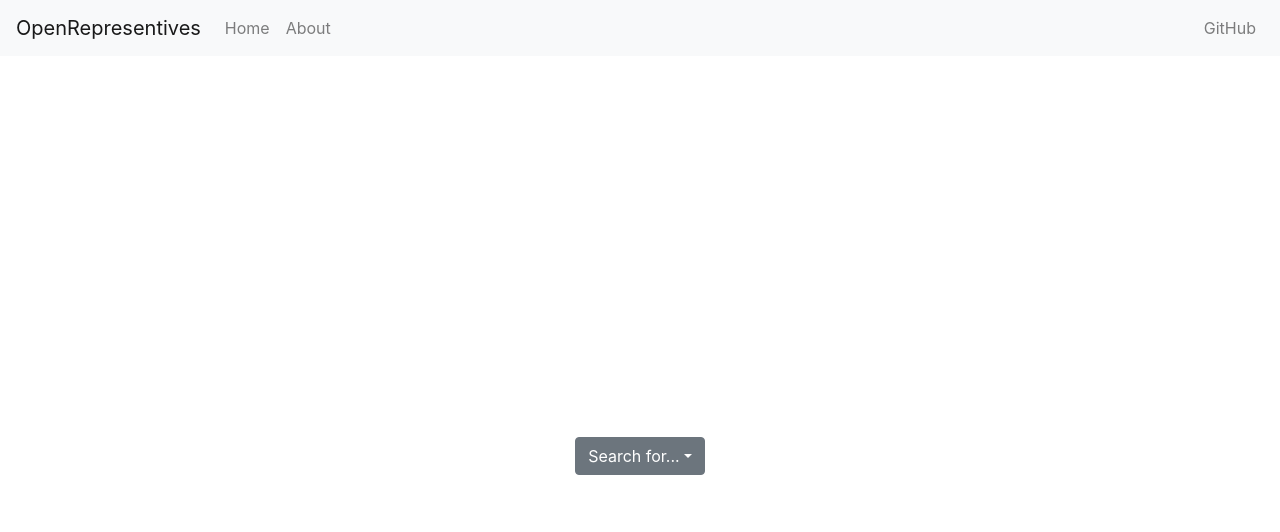
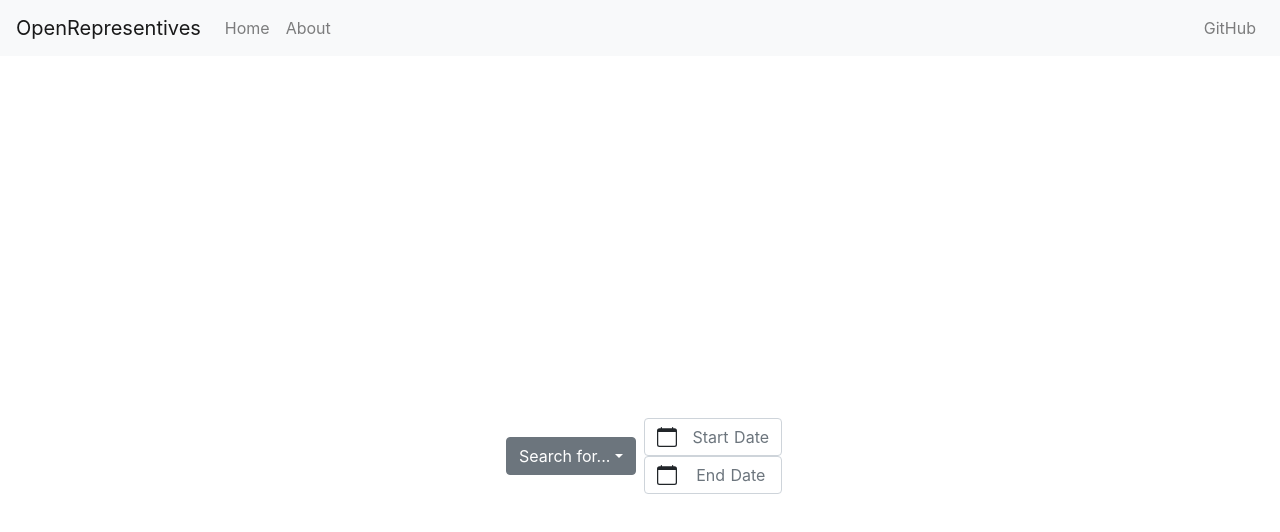
Before and after one commit to hegerdes/OpenRepresentatives-frontend, a Nuxt app: page / in a window 1280 px wide. Shown: the top 532 px of the page. Built offline with nearby package versions, Linux system fonts and the light colour scheme.

Commit message:
Added date picker

```diff
--- a/pages/index.vue
+++ b/pages/index.vue
@@ -13,6 +13,22 @@
             <b-dropdown-divider />
           </b-dropdown-item>
         </b-dropdown>
+      </div>
+      <div id="session-search-options">
+        <b-form-datepicker
+          id="start-datepicker"
+          v-model="startDate"
+          :date-disabled-fn="dateDisabled"
+          locale="de"
+          placeholder="Start Date"
+        />
+        <b-form-datepicker
+          id="end-datepicker"
+          v-model="endDate"
+          :date-disabled-fn="dateDisabled"
+          locale="de"
+          placeholder="End Date"
+        />
       </div>
     </div>
   </div>
@@ -30,6 +46,8 @@ export default Vue.extend({
   data () {
     return {
       searchMsg: 'Search for...',
+      startDate: '',
+      endDate: '',
       querys: [
         { text: 'Sessions' },
         { text: 'Talks' },
@@ -40,6 +58,14 @@ export default Vue.extend({
     }
   },
   methods: {
+    dateDisabled (_ymd: String, date: Date) {
+      // Disable weekends (Sunday = `0`, Saturday = `6`) and
+      // disable days that fall on the 13th of the month
+      const weekday = date.getDay()
+      const day = date.getDate()
+      // Return `true` if the date should be disabled
+      return weekday === 0 || weekday === 6 || day === 13
+    },
     searchSelected (searchType: string) {
       this.searchMsg = searchType
     }
```
